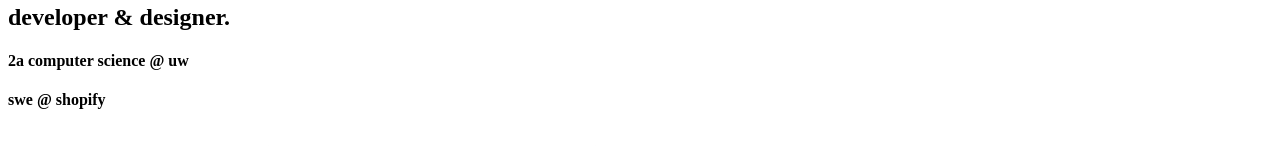
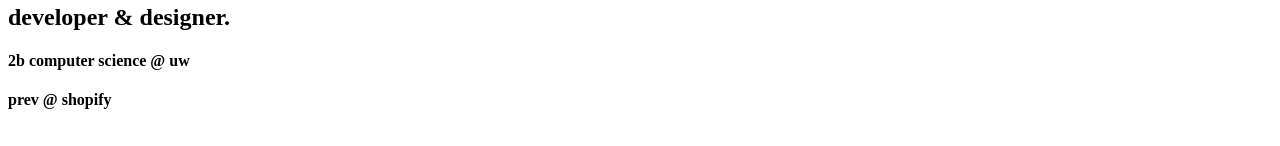
Before and after one commit to hallechan/chnew, a Next.js app: page /Home in a window 1280 px wide. Shown: the part 785-931 px from the top of the page. Built offline with nearby package versions, Linux system fonts and the light colour scheme.

Commit message:
Added medisyn!

```diff
--- a/src/pages/Home.tsx
+++ b/src/pages/Home.tsx
@@ -20,8 +20,8 @@ function Home() {
             </div>
           </div>
           <div className="flex flex-col md:flex-row justify-between my-8 md:my-16 mb-16 md:mb-28 gap-4 md:gap-0">
-            <h4 className="border-b-2 text-center md:text-left">2a computer science @ uw</h4>
-            <h4 className="border-b-2 text-center md:text-left">swe @ shopify</h4>
+            <h4 className="border-b-2 text-center md:text-left">2b computer science @ uw</h4>
+            <h4 className="border-b-2 text-center md:text-left">prev @ shopify</h4>
           </div>
         </div>
         <div className="flex justify-center relative">
```
